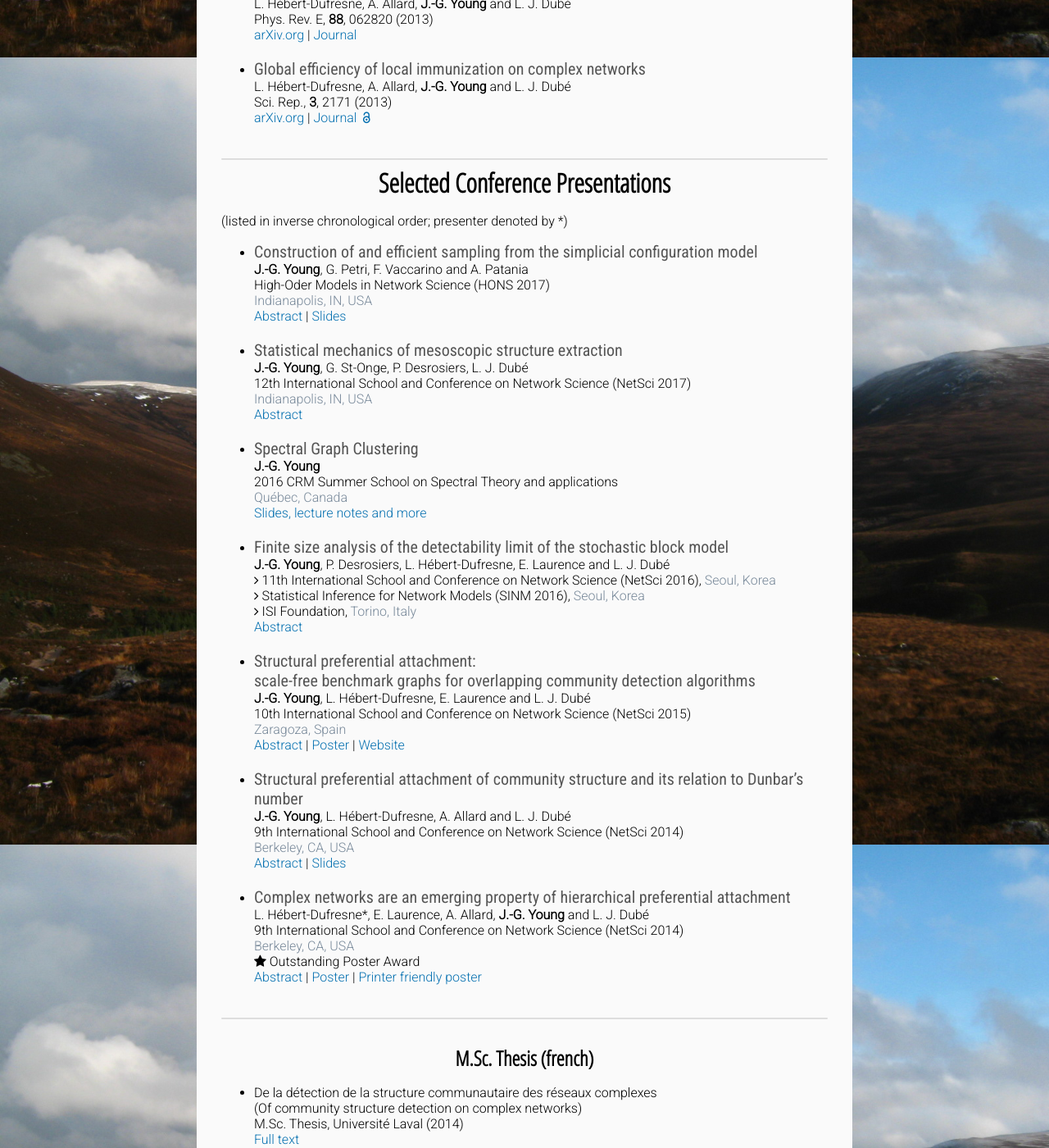
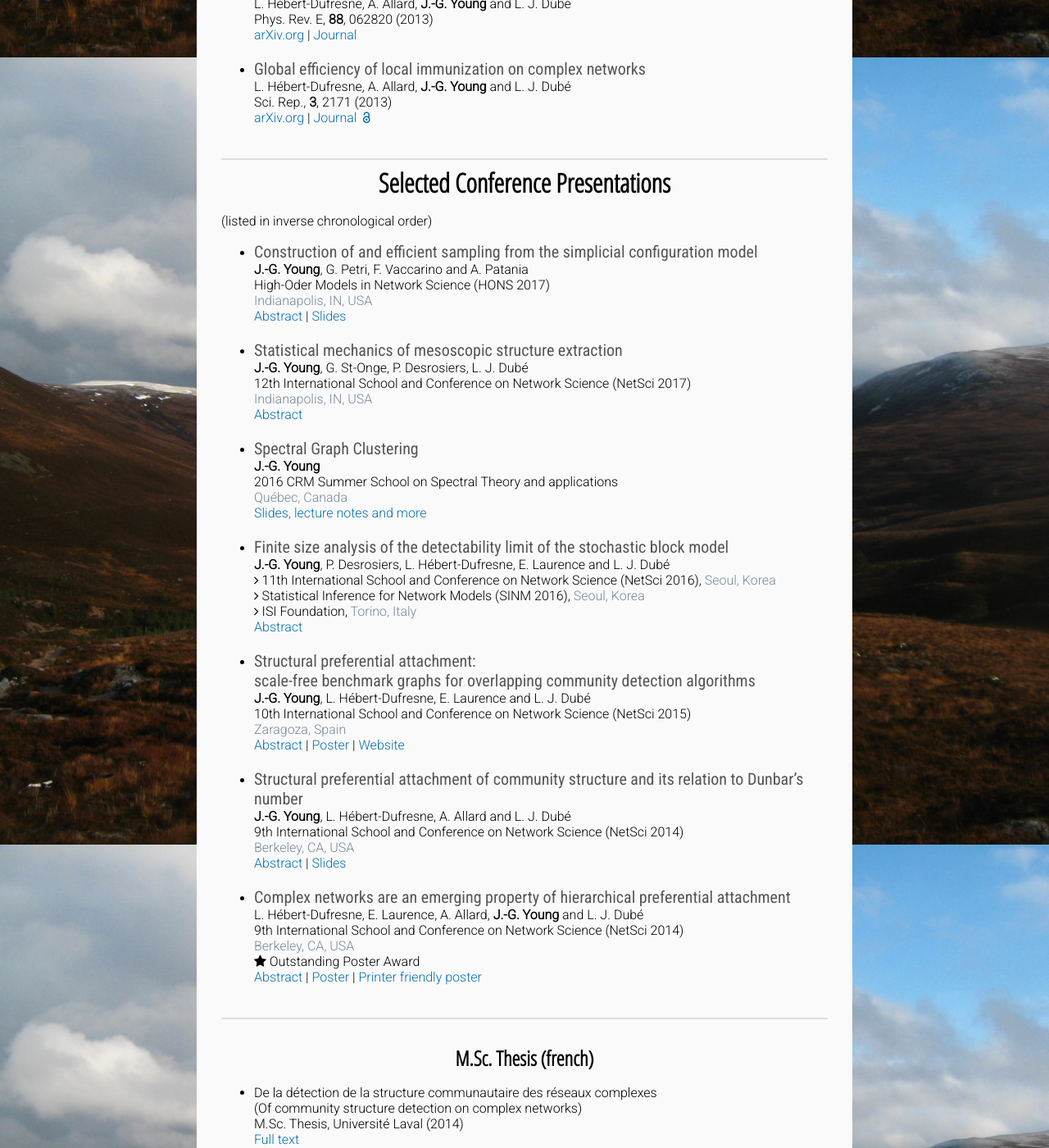
Before and after one commit to jg-you/jg-you.github.io, a Jekyll site: the page built from publications.md, in a window 1280 px wide and 1400 px high, scrolled down 1850 px. Shown: the whole window at 82% size. Built offline with Jekyll 4.4.1, drawn with Linux system fonts in a browser that asks for light colours; some web fonts are replaced; comment, search, counter and statistics services are not loaded.

Commit message:
Update publications.md

```diff
--- a/publications.md
+++ b/publications.md
@@ -80,7 +80,7 @@ Sci. Rep., **3**, 2171 (2013)<br/>
 <span id="nav-talks"></span>
 ## Selected Conference Presentations
 
-<p>(listed in inverse chronological order;  presenter denoted by *)</p>
+<p>(listed in inverse chronological order)</p>
 
 * <span class="pub-title">Construction of and efficient sampling from the simplicial configuration model</span><br/>
 **J.-G. Young**, G. Petri, F. Vaccarino and A. Patania<br/>
@@ -118,7 +118,7 @@ High-Oder Models in Network Science (HONS 2017)<br/>
 [Abstract](files/netsci2014_JGYAbstract.pdf) |
 [Slides](https://speakerdeck.com/jgyou/structural-preferential-attachment-of-community-structure-and-its-relation-to-dunbars-number)
 * <span class="pub-title">Complex networks are an emerging property of hierarchical preferential attachment</span><br/>
-L. Hébert-Dufresne*, E. Laurence, A. Allard, **J.-G. Young** and L. J. Dubé<br/>
+L. Hébert-Dufresne, E. Laurence, A. Allard, **J.-G. Young** and L. J. Dubé<br/>
 9th International School and Conference on Network Science (NetSci 2014)<br/>
 <span class="faded">Berkeley, CA, USA<br/></span>
 <i class="fa fa-star" aria-hidden="true"></i> Outstanding Poster Award<br/>
```
